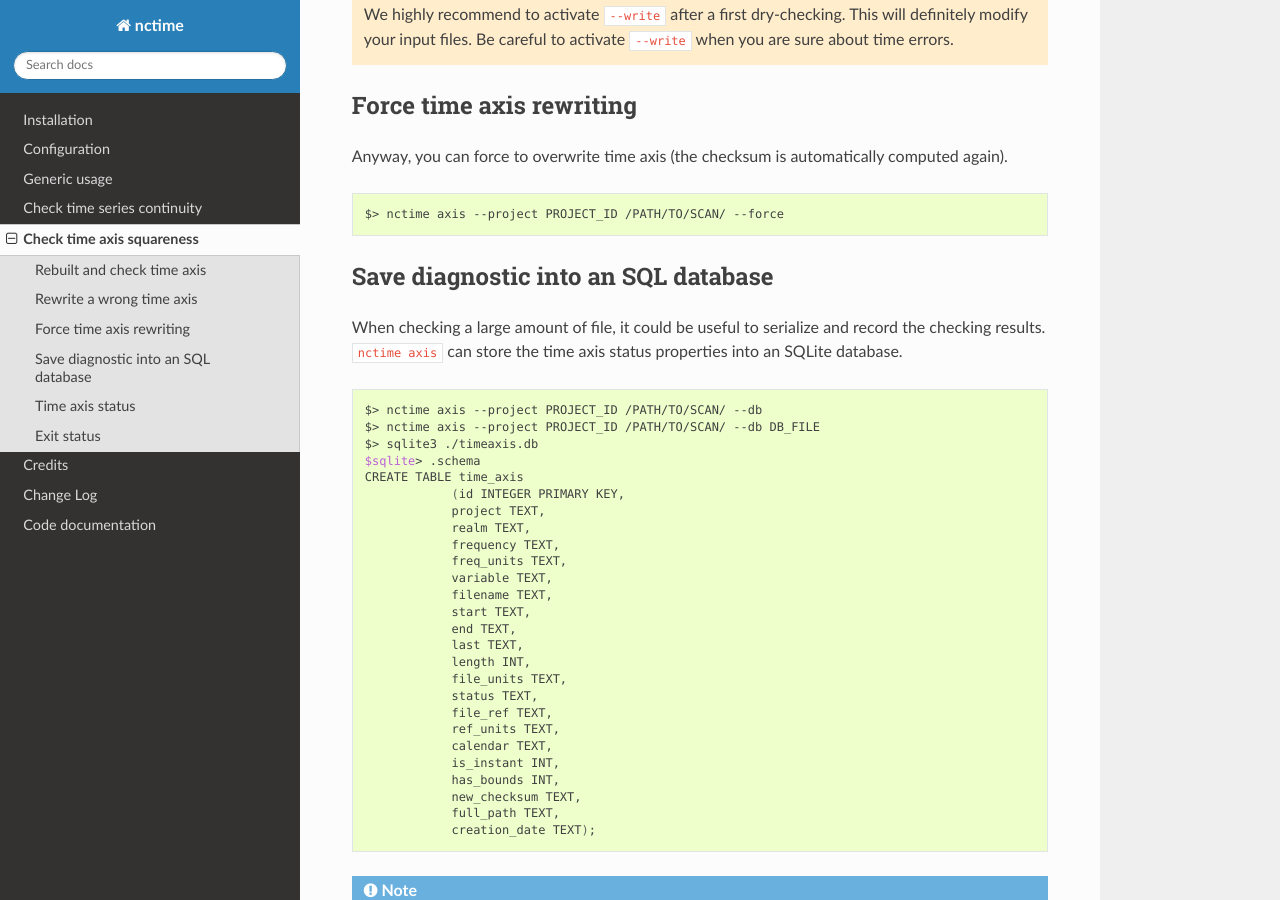
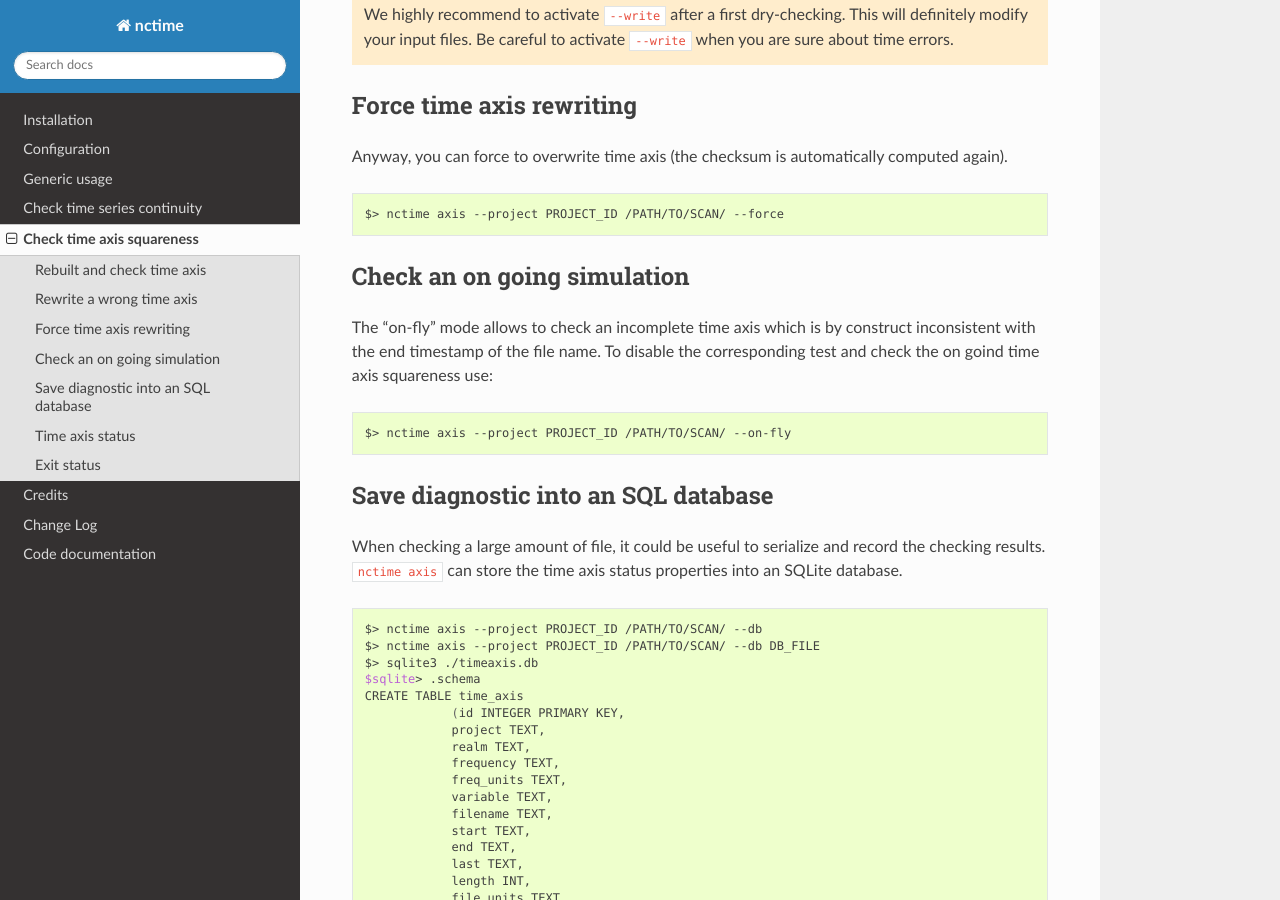
Before and after one commit to ESPRI-Mod/nctime, a Sphinx documentation site: the page built from docs/axis.rst, in a window 1280 px wide and 900 px high, scrolled down 808 px. Built offline with Sphinx 7.4.7 and the Read the Docs theme 2.0.0, drawn with Linux system fonts in a browser that asks for light colours; pages that are not in the unit, such as notebooks, are missing from menus; the version number could not be read and is left out.

Commit message:
Doc update

```diff
--- a/docs/axis.rst
+++ b/docs/axis.rst
@@ -41,6 +41,16 @@ Anyway, you can force to overwrite time axis (the checksum is automatically comp
 .. code-block:: bash
 
    $> nctime axis --project PROJECT_ID /PATH/TO/SCAN/ --force
+
+Check an on going simulation
+****************************
+
+The "on-fly" mode allows to check an incomplete time axis which is by construct inconsistent with the end timestamp of the file name.
+To disable the corresponding test and check the on goind time axis squareness use:
+
+.. code-block:: bash
+
+   $> nctime axis --project PROJECT_ID /PATH/TO/SCAN/ --on-fly
 
 Save diagnostic into an SQL database
 ************************************
```
